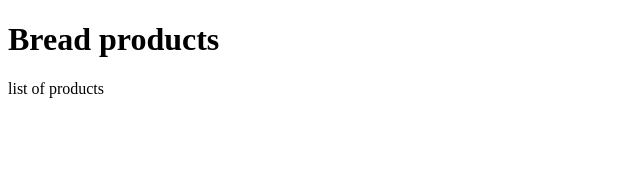
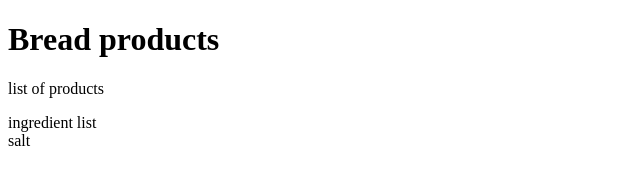
Before and after one commit to hannguyend/com.bread.demo, a plain HTML site: page WebContent/index.html in a window 1280 px wide. Shown: the whole page, without its empty margins (0-640 px from the left). Drawn offline with Linux system fonts and the light colour scheme.

Commit message:
bug fix v.1 for production

```diff
--- a/WebContent/index.html
+++ b/WebContent/index.html
@@ -7,5 +7,8 @@
 <body>
  <h1>Bread products</h1>
  <p> list of products</p>
+
+ <span>ingredient list</span>
+ <div> salt</div>
 </body>
 </html>
```
